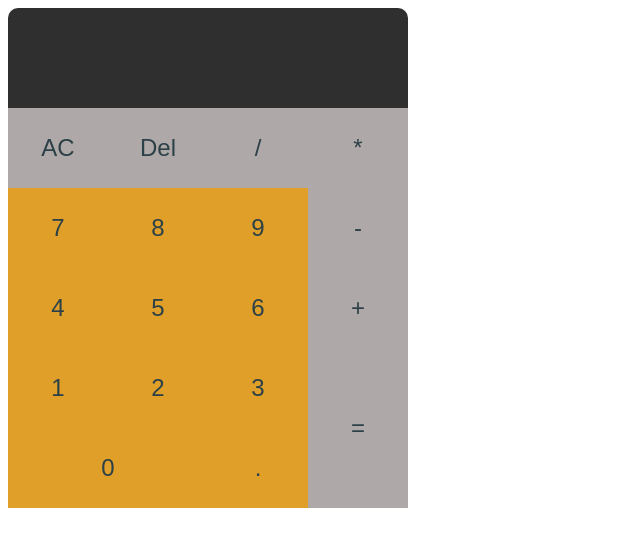
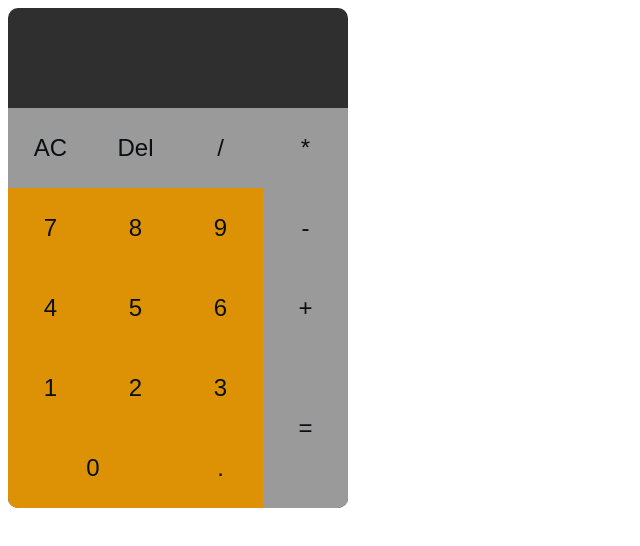
Before and after one commit to jspedrovicente/ima-learning-projects, a plain HTML site: page calculator-project4/index.html in a window 1280 px wide. Shown: the whole page, without its empty margins (0-640 px from the left). Drawn offline with Linux system fonts and the light colour scheme.

Commit message:
Styling changes (number, size, color)

```diff
--- a/calculator-project4/index.css
+++ b/calculator-project4/index.css
@@ -2,7 +2,7 @@ body{
     color: white;
 }
 .calculator{
-    width: 400px;
+    width: 340px;
     display: grid;
     grid-template-columns: 1fr 1fr 1fr 1fr;
     justify-items: center;
@@ -21,6 +21,8 @@ body{
 }
 .previous{
     height: 50%;
+    font-size: 1rem;
+    padding-top: 5px;
 }
 .current{
     height: 50%;
@@ -29,12 +31,12 @@ body{
     width: 100%;
     text-align: center;
     height: 80px;
-    color: rgb(44, 65, 71);
+    color: rgb(10, 16, 17);
     border: 0;
     font-size: 1.5rem;
 }
 .number{
-    background-color: rgb(223, 159, 41);
+    background-color: rgb(221, 146, 6);
 }
 .number:hover{
     background-color: rgb(255, 178, 35);
@@ -43,7 +45,7 @@ body{
     background-color: rgb(255, 195, 85);
 }
 .sign{
-    background-color: rgb(175, 168, 168);
+    background-color: rgb(155, 154, 154);
 }
 .sign:hover{
     background-color: rgb(211, 205, 205);
@@ -55,6 +57,7 @@ body{
 }
 .zero{
     grid-column: 1/3;
+    border-bottom-left-radius: 10px;
 
 }
 
@@ -62,4 +65,5 @@ body{
     grid-column: 4/5;
     grid-row: 5/7;
     height: 160px;
+    border-bottom-right-radius: 10px;
 }
```
